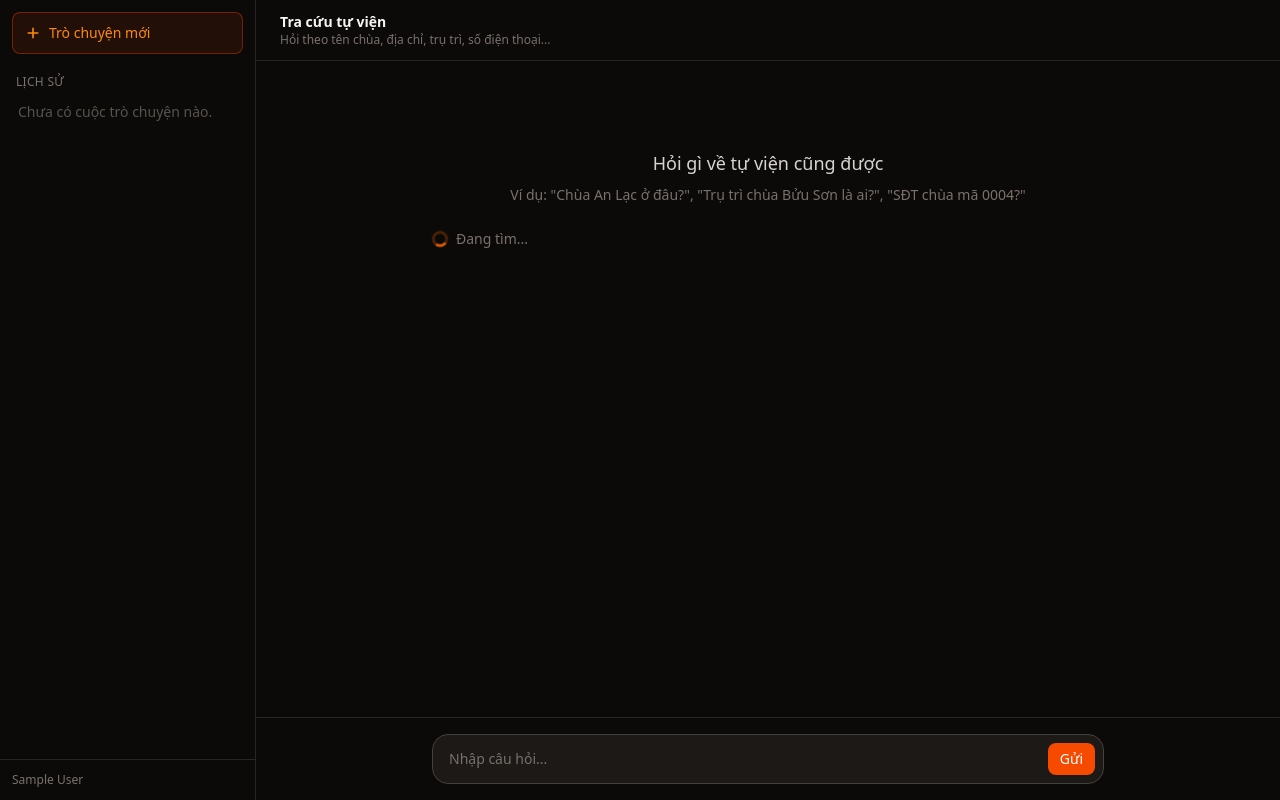
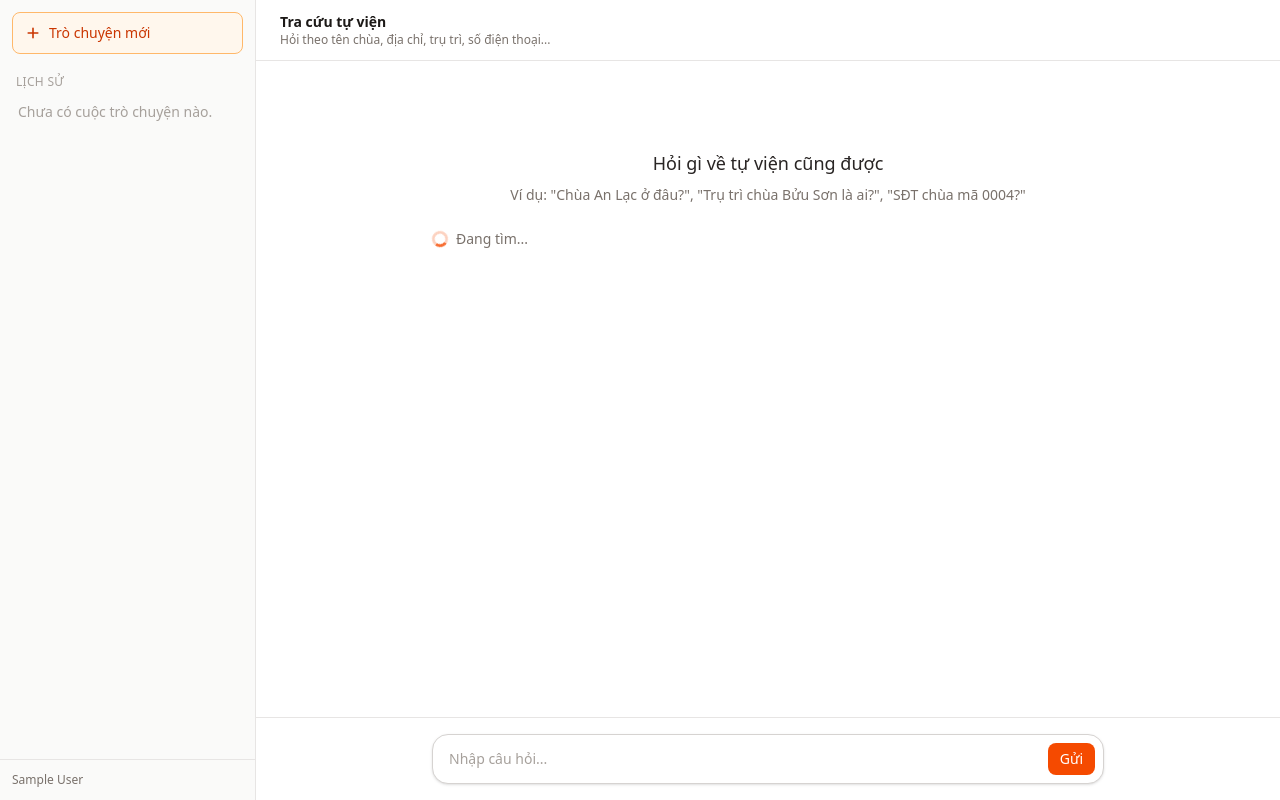
Before and after one commit to hoanganhkgdev/tratailieu, a Laravel app: page /tra-cuu in a window 1280 px wide. Run offline with Laravel 12, Linux system fonts and the light colour scheme; the visitor is signed in with stand-in values (Sample User, id 1); data that the repository does not hold is empty; style sheets or scripts are compiled from the project's sources; some libraries are stand-ins or nearby versions.

Commit message:
Đổi trang tra cứu sang tone sáng
Chuyển nền tối (stone-950) sang nền trắng/stone-50, giữ nguyên accent
cam cho nút, tin nhắn người dùng và trạng thái active.

Co-Authored-By: Claude Sonnet 5 <noreply@anthropic.com>

```diff
--- a/resources/views/layouts/chat.blade.php
+++ b/resources/views/layouts/chat.blade.php
@@ -7,7 +7,7 @@
     @vite(['resources/css/app.css', 'resources/js/app.js'])
     @livewireStyles
 </head>
-<body class="h-full bg-stone-950 text-stone-100 antialiased">
+<body class="h-full bg-white text-stone-900 antialiased">
     {{ $slot }}
     @livewireScripts
 </body>
--- a/resources/views/livewire/temple-chat.blade.php
+++ b/resources/views/livewire/temple-chat.blade.php
@@ -8,31 +8,31 @@
         x-show="sidebarOpen"
         x-cloak
         @click="sidebarOpen = false"
-        class="fixed inset-0 z-30 bg-black/60 lg:hidden"
+        class="fixed inset-0 z-30 bg-black/40 lg:hidden"
         x-transition.opacity
     ></div>
 
     {{-- Sidebar: dạng drawer trượt trên di động, cố định trên desktop (lg+) --}}
     <aside
         :class="sidebarOpen ? 'translate-x-0' : '-translate-x-full'"
-        class="fixed inset-y-0 left-0 z-40 flex w-72 shrink-0 -translate-x-full flex-col border-r border-stone-800 bg-stone-950 transition-transform duration-200 ease-out lg:static lg:w-64 lg:translate-x-0"
+        class="fixed inset-y-0 left-0 z-40 flex w-72 shrink-0 -translate-x-full flex-col border-r border-stone-200 bg-stone-50 transition-transform duration-200 ease-out lg:static lg:w-64 lg:translate-x-0"
     >
         <div class="flex items-center justify-between gap-2 p-3">
             <button
                 wire:click="newChat"
                 @click="sidebarOpen = false"
-                class="flex flex-1 items-center gap-2 rounded-lg border border-orange-700/50 bg-orange-600/10 px-3 py-2.5 text-sm font-medium text-orange-400 transition hover:bg-orange-600/20"
+                class="flex flex-1 items-center gap-2 rounded-lg border border-orange-300 bg-orange-50 px-3 py-2.5 text-sm font-medium text-orange-700 transition hover:bg-orange-100"
             >
                 <svg class="h-4 w-4 shrink-0" viewBox="0 0 20 20" fill="currentColor"><path d="M10 3a1 1 0 011 1v5h5a1 1 0 110 2h-5v5a1 1 0 11-2 0v-5H4a1 1 0 110-2h5V4a1 1 0 011-1z"/></svg>
                 Trò chuyện mới
             </button>
-            <button @click="sidebarOpen = false" class="shrink-0 rounded-lg p-2 text-stone-400 hover:bg-stone-900 lg:hidden">
+            <button @click="sidebarOpen = false" class="shrink-0 rounded-lg p-2 text-stone-500 hover:bg-stone-200 lg:hidden">
                 <svg class="h-5 w-5" viewBox="0 0 20 20" fill="currentColor"><path d="M6.28 5.22a.75.75 0 00-1.06 1.06L8.94 10l-3.72 3.72a.75.75 0 101.06 1.06L10 11.06l3.72 3.72a.75.75 0 101.06-1.06L11.06 10l3.72-3.72a.75.75 0 00-1.06-1.06L10 8.94 6.28 5.22z"/></svg>
             </button>
         </div>
 
         <div class="flex-1 overflow-y-auto px-2 pb-3">
-            <p class="px-2 pb-1 pt-2 text-xs font-medium uppercase tracking-wide text-stone-500">Lịch sử</p>
+            <p class="px-2 pb-1 pt-2 text-xs font-medium uppercase tracking-wide text-stone-400">Lịch sử</p>
             <div class="flex flex-col gap-0.5">
                 @forelse ($conversations as $conversation)
                     <div class="group flex items-center gap-1">
@@ -41,8 +41,8 @@
                             @click="sidebarOpen = false"
                             @class([
                                 'flex-1 truncate rounded-lg px-2.5 py-2 text-left text-sm transition',
-                                'bg-orange-600/15 text-orange-300' => $conversation->id === $conversationId,
-                                'text-stone-300 hover:bg-stone-900' => $conversation->id !== $conversationId,
+                                'bg-orange-100 text-orange-800' => $conversation->id === $conversationId,
+                                'text-stone-600 hover:bg-stone-200' => $conversation->id !== $conversationId,
                             ])
                         >
                             {{ $conversation->title ?: 'Trò chuyện' }}
@@ -50,30 +50,30 @@
                         <button
                             wire:click="deleteConversation({{ $conversation->id }})"
                             wire:confirm="Xoá cuộc trò chuyện này?"
-                            class="shrink-0 rounded-md p-1.5 text-stone-500 hover:bg-stone-900 hover:text-red-400 lg:hidden lg:group-hover:block"
+                            class="shrink-0 rounded-md p-1.5 text-stone-400 hover:bg-stone-200 hover:text-red-600 lg:hidden lg:group-hover:block"
                         >
                             <svg class="h-4 w-4" viewBox="0 0 20 20" fill="currentColor"><path fill-rule="evenodd" d="M8.75 1A2.75 2.75 0 006 3.75v.443c-.795.077-1.584.176-2.365.298a.75.75 0 10.23 1.482l.149-.022.841 10.518A2.75 2.75 0 007.596 19h4.807a2.75 2.75 0 002.742-2.53l.841-10.52.149.023a.75.75 0 00.23-1.482A41.03 41.03 0 0014 4.193V3.75A2.75 2.75 0 0011.25 1h-2.5zM10 4c.84 0 1.673.025 2.5.075V3.75c0-.69-.56-1.25-1.25-1.25h-2.5c-.69 0-1.25.56-1.25 1.25v.325C8.327 4.025 9.16 4 10 4zM8.58 7.72a.75.75 0 00-1.5.06l.3 7.5a.75.75 0 101.5-.06l-.3-7.5zm4.34.06a.75.75 0 10-1.5-.06l-.3 7.5a.75.75 0 101.5.06l.3-7.5z" clip-rule="evenodd"/></svg>
                         </button>
                     </div>
                 @empty
-                    <p class="px-2.5 py-2 text-sm text-stone-600">Chưa có cuộc trò chuyện nào.</p>
+                    <p class="px-2.5 py-2 text-sm text-stone-400">Chưa có cuộc trò chuyện nào.</p>
                 @endforelse
             </div>
         </div>
 
-        <div class="border-t border-stone-800 p-3 text-xs text-stone-500">
+        <div class="border-t border-stone-200 p-3 text-xs text-stone-500">
             {{ auth()->user()->name }}
         </div>
     </aside>
 
     {{-- Main --}}
-    <div class="flex min-w-0 flex-1 flex-col">
-        <header class="flex items-center gap-3 border-b border-stone-800 px-3 py-3 sm:px-6">
-            <button @click="sidebarOpen = true" class="shrink-0 rounded-lg p-2 text-stone-400 hover:bg-stone-900 lg:hidden">
+    <div class="flex min-w-0 flex-1 flex-col bg-white">
+        <header class="flex items-center gap-3 border-b border-stone-200 px-3 py-3 sm:px-6">
+            <button @click="sidebarOpen = true" class="shrink-0 rounded-lg p-2 text-stone-500 hover:bg-stone-100 lg:hidden">
                 <svg class="h-5 w-5" viewBox="0 0 20 20" fill="currentColor"><path fill-rule="evenodd" d="M3 5a1 1 0 011-1h12a1 1 0 110 2H4a1 1 0 01-1-1zm0 5a1 1 0 011-1h12a1 1 0 110 2H4a1 1 0 01-1-1zm0 5a1 1 0 011-1h12a1 1 0 110 2H4a1 1 0 01-1-1z" clip-rule="evenodd"/></svg>
             </button>
             <div class="min-w-0">
-                <h1 class="truncate text-sm font-semibold text-stone-100">Tra cứu tự viện</h1>
+                <h1 class="truncate text-sm font-semibold text-stone-900">Tra cứu tự viện</h1>
                 <p class="truncate text-xs text-stone-500">Hỏi theo tên chùa, địa chỉ, trụ trì, số điện thoại...</p>
             </div>
         </header>
@@ -92,18 +92,18 @@
                         </div>
                     @else
                         <div class="flex flex-col gap-3">
-                            <p class="whitespace-pre-line break-words text-sm leading-relaxed text-stone-200">{{ $message->content }}</p>
+                            <p class="whitespace-pre-line break-words text-sm leading-relaxed text-stone-800">{{ $message->content }}</p>
 
                             @if (!empty($message->temples))
                                 <div class="flex flex-col gap-2">
                                     @foreach ($message->temples as $temple)
-                                        <div class="flex flex-col gap-1 rounded-lg border border-stone-800 bg-stone-900 px-3 py-2 text-xs sm:flex-row sm:items-center sm:justify-between sm:gap-3">
-                                            <span class="min-w-0 truncate text-stone-300">
-                                                <span class="font-medium text-stone-100">{{ $temple['code'] }} — {{ $temple['name'] }}</span>
+                                        <div class="flex flex-col gap-1 rounded-lg border border-stone-200 bg-stone-50 px-3 py-2 text-xs sm:flex-row sm:items-center sm:justify-between sm:gap-3">
+                                            <span class="min-w-0 truncate text-stone-600">
+                                                <span class="font-medium text-stone-900">{{ $temple['code'] }} — {{ $temple['name'] }}</span>
                                                 <span class="text-stone-500">({{ $temple['province'] ?? 'chưa rõ tỉnh' }})</span>
                                             </span>
                                             @if ($temple['download_url'])
-                                                <a href="{{ $temple['download_url'] }}" target="_blank" class="shrink-0 font-medium text-orange-400 hover:underline">
+                                                <a href="{{ $temple['download_url'] }}" target="_blank" class="shrink-0 font-medium text-orange-600 hover:underline">
                                                     Tải file gốc
                                                 </a>
                                             @endif
@@ -115,13 +115,13 @@
                     @endif
                 @empty
                     <div class="mt-16 flex flex-col items-center gap-2 text-center">
-                        <p class="text-lg font-medium text-stone-300">Hỏi gì về tự viện cũng được</p>
+                        <p class="text-lg font-medium text-stone-800">Hỏi gì về tự viện cũng được</p>
                         <p class="text-sm text-stone-500">Ví dụ: "Chùa An Lạc ở đâu?", "Trụ trì chùa Bửu Sơn là ai?", "SĐT chùa mã 0004?"</p>
                     </div>
                 @endforelse
 
                 <div wire:loading wire:target="ask" class="flex items-center gap-2 text-sm text-stone-500">
-                    <svg class="h-4 w-4 animate-spin text-orange-500" viewBox="0 0 24 24" fill="none">
+                    <svg class="h-4 w-4 animate-spin text-orange-600" viewBox="0 0 24 24" fill="none">
                         <circle class="opacity-25" cx="12" cy="12" r="10" stroke="currentColor" stroke-width="4"></circle>
                         <path class="opacity-75" fill="currentColor" d="M4 12a8 8 0 018-8V0C5.373 0 0 5.373 0 12h4z"></path>
                     </svg>
@@ -130,18 +130,18 @@
             </div>
         </div>
 
-        <div class="border-t border-stone-800 px-3 py-3 sm:px-6 sm:py-4">
+        <div class="border-t border-stone-200 px-3 py-3 sm:px-6 sm:py-4">
             <form
                 wire:submit="ask"
                 @submit="$wire.dispatch('message-sent')"
-                class="mx-auto flex max-w-2xl items-end gap-2 rounded-2xl border border-stone-700 bg-stone-900 p-2 focus-within:border-orange-600"
+                class="mx-auto flex max-w-2xl items-end gap-2 rounded-2xl border border-stone-300 bg-white p-2 shadow-sm focus-within:border-orange-500"
             >
                 <textarea
                     wire:model="question"
                     wire:keydown.enter.prevent="ask"
                     rows="1"
                     placeholder="Nhập câu hỏi..."
-                    class="min-w-0 flex-1 resize-none bg-transparent px-2 py-1.5 text-sm text-stone-100 placeholder:text-stone-500 focus:outline-none"
+                    class="min-w-0 flex-1 resize-none bg-transparent px-2 py-1.5 text-sm text-stone-900 placeholder:text-stone-400 focus:outline-none"
                 ></textarea>
                 <button
                     type="submit"
```
